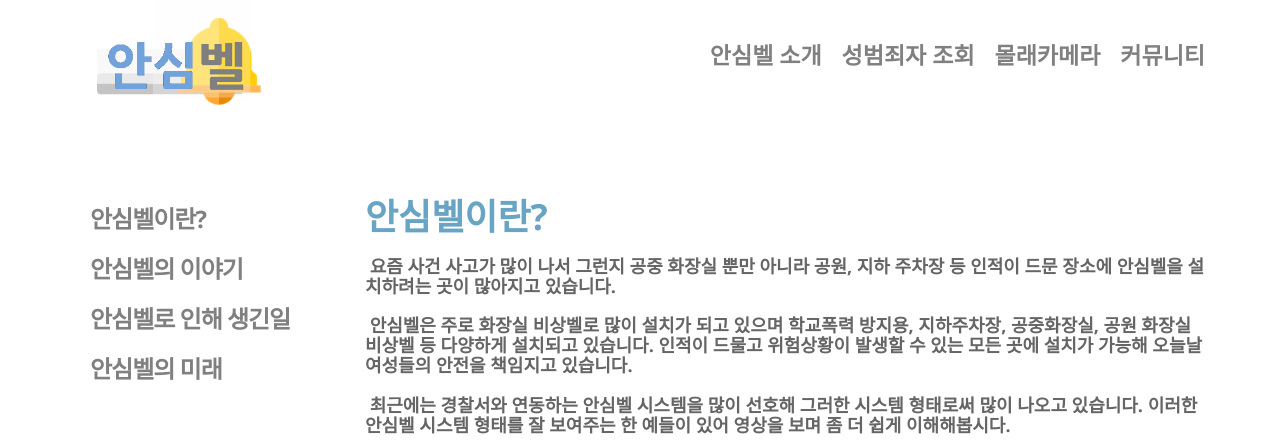
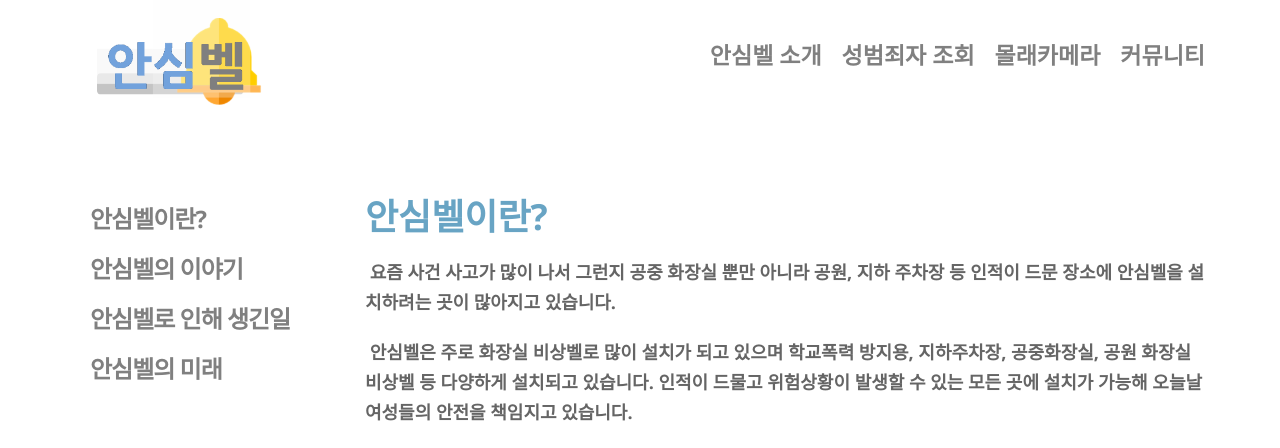
Before and after one commit to masinogns/opensource, a Django app: page /introduce/ in a window 1280 px wide. Shown: the top 448 px of the page. Run offline with Django 3.2, Linux system fonts and the light colour scheme; some libraries are stand-ins or nearby versions.

Commit message:
introduce

```diff
--- a/introduce/templates/introduce/effect.html
+++ b/introduce/templates/introduce/effect.html
@@ -12,7 +12,11 @@
 {%block threetitle%}안심벨로 인해 생긴일{%endblock%}
 {%block fourtitle%}안심벨의 미래{%endblock%}
 {%block content%}
-
+<style>
+h4{
+  line-height: 30px;
+}
+</style>
 <h1 style="color: rgb(104, 164, 196);">&nbsp;안심벨로 인해 생긴일</h1>
 <h4 style=" color: #656565;"> &nbsp;안심벨이 생긴 이후 많은 여성들이 많은 위협으로부터 안전하게 생활할 수 있어졌습니다.
 정확하게 그 효과를 보여주는 사건은 찾을 수 없었지만, 비슷한 효과를 보여주는 영상이 있습니다.</h4>
--- a/introduce/templates/introduce/future.html
+++ b/introduce/templates/introduce/future.html
@@ -22,7 +22,7 @@ p{
 }
 
 h4{
-  line-height: 23px;
+  line-height: 30px;
 }
 </style>
 <h1 style="color: rgb(104, 164, 196);">안심벨의 미래</h1>
--- a/introduce/templates/introduce/index.html
+++ b/introduce/templates/introduce/index.html
@@ -12,7 +12,11 @@
 {%block threetitle%}안심벨로 인해 생긴일{%endblock%}
 {%block fourtitle%}안심벨의 미래{%endblock%}
 {%block content%}
-
+<style>
+h4{
+  line-height: 30px;
+}
+</style>
 <h1 style="color: rgb(104, 164, 196);">안심벨이란?</h1>
 <h4    style=" color: #656565;" > &nbsp;요즘 사건 사고가 많이 나서 그런지 공중 화장실 뿐만 아니라 공원, 지하 주차장 등 인적이 드문 장소에 안심벨을 설치하려는 곳이 많아지고 있습니다.</h4>
 <h4  style=" color: #656565;" > &nbsp;안심벨은 주로 화장실 비상벨로 많이 설치가 되고 있으며 학교폭력 방지용, 지하주차장, 공중화장실, 공원 화장실 비상벨 등 다양하게 설치되고 있습니다. 인적이 드물고 위험상황이 발생할 수 있는 모든 곳에 설치가 가능해 오늘날 여성들의 안전을 책임지고 있습니다.</h4>
--- a/introduce/templates/introduce/story.html
+++ b/introduce/templates/introduce/story.html
@@ -21,6 +21,9 @@
   width:300px;
   height: 250px;
 }
+h4{
+  line-height: 30px;
+}
 </style>
 <h1 style="color: rgb(104, 164, 196);"><img id="logo" alt="" src="{% static 'img/bell.png'%}" />&nbsp;안심벨의 이야기
 <img id="logo" alt="" src="{% static 'img/bell.png'%}" /></h4>
```
